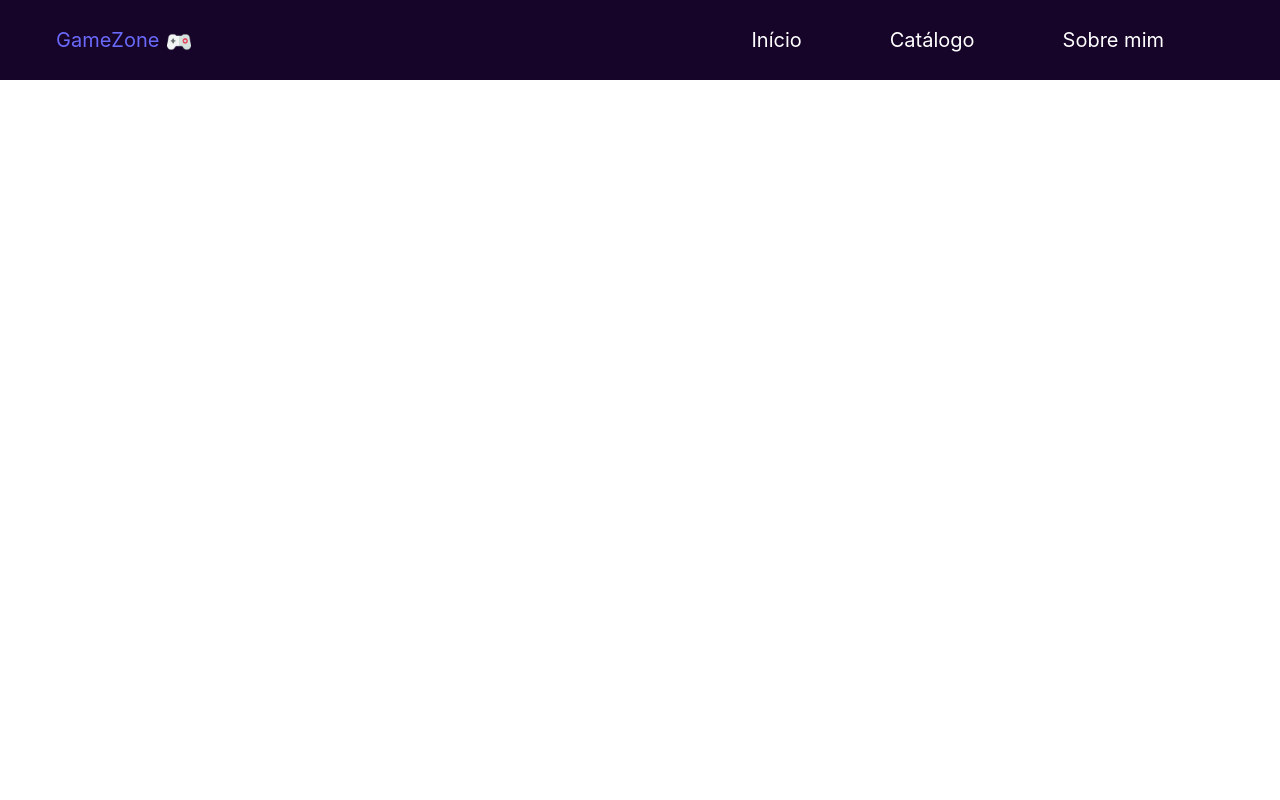
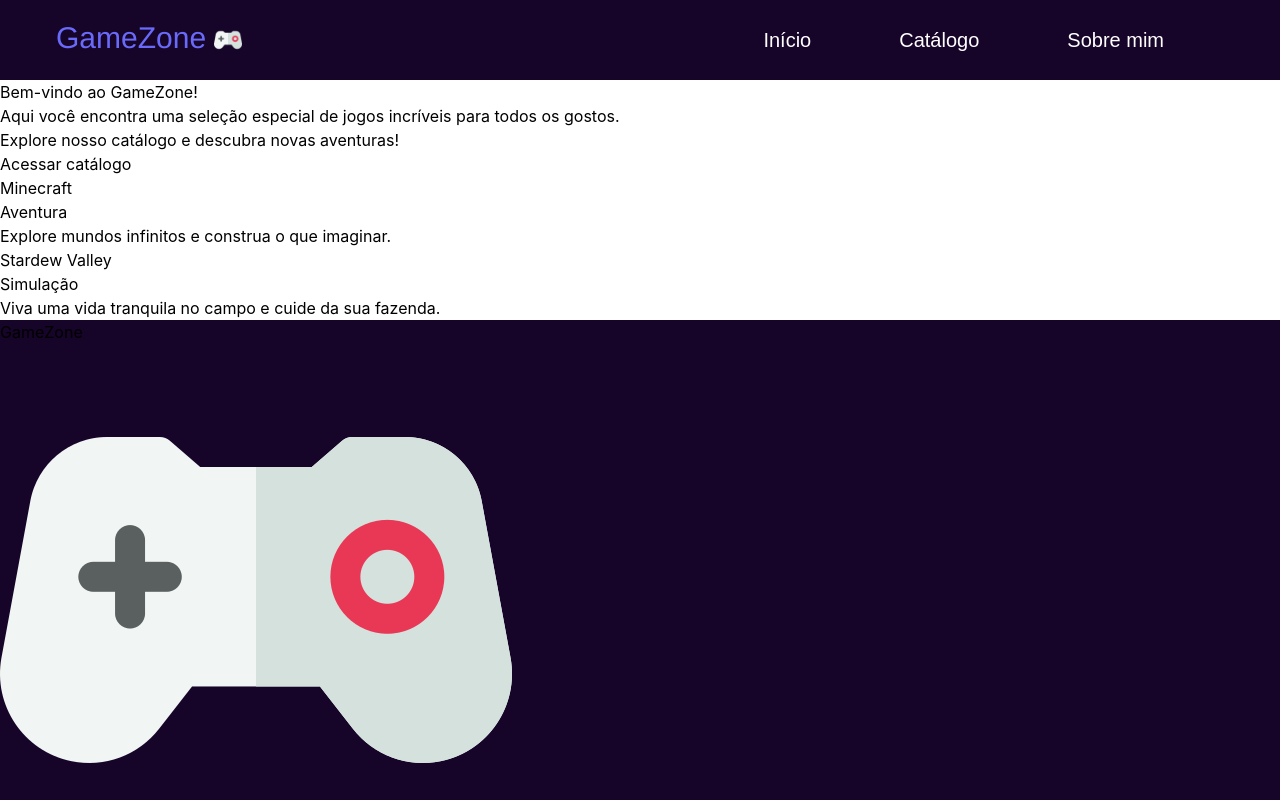
Before and after one commit to Mauro-Alexandre/React, a React (Vite) app in the folder Atividade/frontend/frontend/: page / in a window 1280 px wide. Shown: the top 800 px of the page. Built offline with nearby package versions, Linux system fonts and the light colour scheme.

Commit message:
atividade

```diff
--- a/Atividade/frontend/frontend/src/assets/footer.tsx
+++ b/Atividade/frontend/frontend/src/assets/footer.tsx
@@ -1,18 +1,15 @@
-import "./footer.css";
-
 function Footer()
 {
     return (
 
-        <footer>
-            <div className="container">
-                <div className="footer">
-                    <div className="logo">
+        <footer className=" bg-[#160429]">
+            <div className="">
+                <div className="">
                     <h2>GameZone</h2>
-                        <img className="imagem" src="src/assets/games.png" alt="Logo" />
+                    <img className="" src="src/assets/games.png" alt="Logo" />
                 </div>
             </div>
-                <div className="navegacao">
+            <div className="">
                 <h3>Navegação</h3>
                 <nav>
                     <li><a href="/">Início</a></li>
@@ -20,7 +17,7 @@ function Footer()
                     <li><a href="/about">Sobre mim</a></li>
                 </nav>
             </div>
-                <div className="contato">
+            <div className="">
                 <h3>Contato</h3>
 
                 <p>Email: contato@gamezone.com</p>
@@ -28,7 +25,7 @@ function Footer()
             </div>
 
             <p>© 2026 GameZone. Todos os direitos reservados.</p>
-            </div>
+
         </footer>
     )
 }
--- a/Atividade/frontend/frontend/src/assets/header.css
+++ /dev/null
@@ -1,32 +0,0 @@
-
-.header-h1
-{
-    font-family:'Franklin Gothic Medium', 'Arial Narrow', Arial, sans-serif;
-}
-
-.header-nav
-{
-    display: flex;
-    text-align: right;
-    justify-content: flex-end;
-    margin-top: -28px;
-    gap: 70px;
-    padding: 0 90px;
-    text-decoration: none;
-}
-
-a
-{
-    text-decoration: none;
-    color: white;
-    font-size: 19px;
-    font-family: Arial, Helvetica, sans-serif;
-}
-
-a:hover
-{
-    color: rgb(91, 91, 255);
-    transition: 0.1s;
-    text-decoration: underline;
-    text-underline-offset: 20px;
-}
--- a/Atividade/frontend/frontend/src/assets/header.tsx
+++ b/Atividade/frontend/frontend/src/assets/header.tsx
@@ -3,23 +3,44 @@ function Header()
   return (
         <header className="flex justify-between items-center p-4 bg-[#160429] text-white w-full m-0 h-20 z-10">
             <div className="flex items-center gap-2 ml-10">
-                <h1 className="text-xl text-[rgb(106,106,250)] ">GameZone</h1>
-                <img className="w-6 mt-1 gap-2" src="src/assets/games.png" alt="Logo" />
+                <h1 className="text-3xl mb-1 text-[rgb(106,106,250)] font-['Franklin_Gothic_Medium','Arial_Narrow',Arial,sans-serif]">GameZone</h1>
+                <img className="w-7 gap-2" src="src/assets/games.png" alt="Logo" />
             </div>
-            <nav className="flex gap-4 list-none gap-22 mr-25">
+            <nav className="flex list-none gap-22 mr-25 decoration-2 font-['Arial',Helvetica,sans-serif]">
                 <li>
-                    <a className="text-white text-xl hover:text-[rgb(106,106,250)] hover:transition-delay" href="/">
-                        Início
+                    <a className="text-white
+                        text-xl
+                        hover:text-[rgb(106,106,250)]
+                        hover:transition-delay
+                        hover:transition
+                        hover:duration-190
+                        hover:underline
+                        hover:underline-offset-20"
+                        href="/">Início
                     </a>
                 </li>
                 <li>
-                    <a className="text-white text-xl hover:text-[rgb(106,106,250)]" href="/games">
-                        Catálogo
+                    <a className="text-white
+                        text-xl
+                        hover:text-[rgb(106,106,250)]
+                        hover:transition-delay
+                        hover:transition
+                        hover:duration-190
+                        hover:underline
+                        hover:underline-offset-20"
+                        href="/games">Catálogo
                     </a>
                 </li>
                 <li>
-                    <a className="text-white text-xl hover:text-[rgb(106,106,250)]" href="/about">
-                        Sobre mim
+                    <a className="text-white
+                        text-xl
+                        hover:text-[rgb(106,106,250)]
+                        hover:transition-delay
+                        hover:transition
+                        hover:duration-190
+                        hover:underline
+                        hover:underline-offset-20"
+                        href="/about">Sobre mim
                     </a>
                 </li>
             </nav>
--- a/Atividade/frontend/frontend/src/assets/home.tsx
+++ b/Atividade/frontend/frontend/src/assets/home.tsx
@@ -1,4 +1,5 @@
 import Header from "./header";
+import Footer from "./footer";
 
 function Home()
 {
@@ -6,9 +7,10 @@ function Home()
 
         <main>
             <Header />
-            {/* <div className="contaniner">
-                <div className="apresentacao">
-                    <h2>Bem-vindo ao GameZone!</h2>
+
+            <div>
+                <div className="">
+                    <h1 className="">Bem-vindo ao GameZone!</h1>
 
                     <p>Aqui você encontra uma seleção especial de jogos incríveis para todos os gostos.</p>
 
@@ -17,8 +19,8 @@ function Home()
                     <button className="btn-catalogo"><a href="/jogos">Acessar catálogo</a></button>
                 </div>
 
-                <div className="catalogo">
-                    <div className="card">
+                <div className="">
+                    <div className="">
                         <img src="" alt="" />
 
                         <h2>Minecraft</h2>
@@ -26,7 +28,7 @@ function Home()
 
                         <p>Explore mundos infinitos e construa o que imaginar.</p>
                     </div>
-                    <div className="card">
+                    <div className="">
                         <img src="" alt="" />
 
                         <h2>Stardew Valley</h2>
@@ -34,15 +36,16 @@ function Home()
 
                         <p>Viva uma vida tranquila no campo e cuide da sua fazenda.</p>
                     </div>
-                    <div className="card">
+                    <div className="">
 
                     </div>
-                    <div className="card">
+                    <div className="">
 
                     </div>
                 </div>
             </div>
-            <Footer /> */}
+
+            <Footer />
         </main>
     )
 }
```
Also changed, not shown: 1 other file (tests, documents, lock files or other folders). Lines whose indentation alone changed are shown as unchanged.
